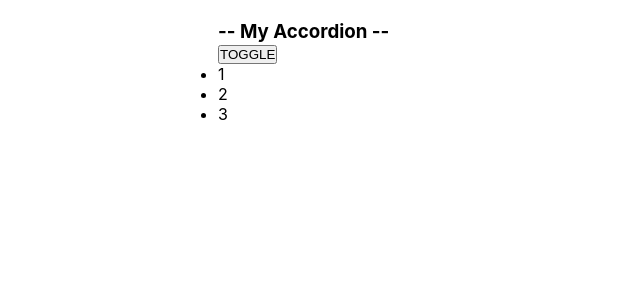
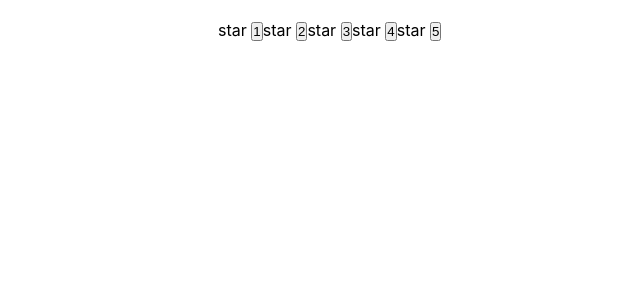
Before and after one commit to electrixky/react-samples, a React (Create React App) app: page / in a window 1280 px wide. Shown: the top 300 px of the page, without its empty margins (122-762 px from the left). Built offline with nearby package versions, Linux system fonts and the light colour scheme.

Commit message:
Rating added

```diff
--- a/src/App.tsx
+++ b/src/App.tsx
@@ -2,6 +2,7 @@ import React from 'react';
 import './App.css';
 import {OnOff} from "./OnOff";
 import {Accordion} from "./Accordion";
+import {Rating} from "./Rating";
 
 function App() {
     return (
@@ -9,7 +10,8 @@ function App() {
             {/*<OnOff/>*/}
             {/*<OnOff/>*/}
             {/*<OnOff/>*/}
-            <Accordion titleValue={"My Accordion"}/>
+            {/*<Accordion titleValue={"My Accordion"}/>*/}
+            <Rating/>
         </div>
     );
 }
--- /dev/null
+++ b/src/Rating.tsx
@@ -0,0 +1,46 @@
+import React, {useState} from 'react';
+
+export const Rating = () => {
+    let [value, setValue] = useState(0)
+    return (
+        <div>
+            <Star selected={value > 0}/>
+            <button onClick={() => {
+                setValue(1)
+            }}>1
+            </button>
+            <Star selected={value > 1}/>
+            <button onClick={() => {
+                setValue(2)
+            }}>2
+            </button>
+            <Star selected={value > 2}/>
+            <button onClick={() => {
+                setValue(3)
+            }}>3
+            </button>
+            <Star selected={value > 3}/>
+            <button onClick={() => {
+                setValue(4)
+            }}>4
+            </button>
+            <Star selected={value > 4}/>
+            <button onClick={() => {
+                setValue(5)
+            }}>5
+            </button>
+        </div>
+    );
+};
+
+type StarPropsType = {
+    selected: boolean
+}
+
+function Star(props: StarPropsType) {
+    if (props.selected) {
+        return <span><b>star</b> </span>
+    } else {
+        return <span>star </span>
+    }
+}
```
